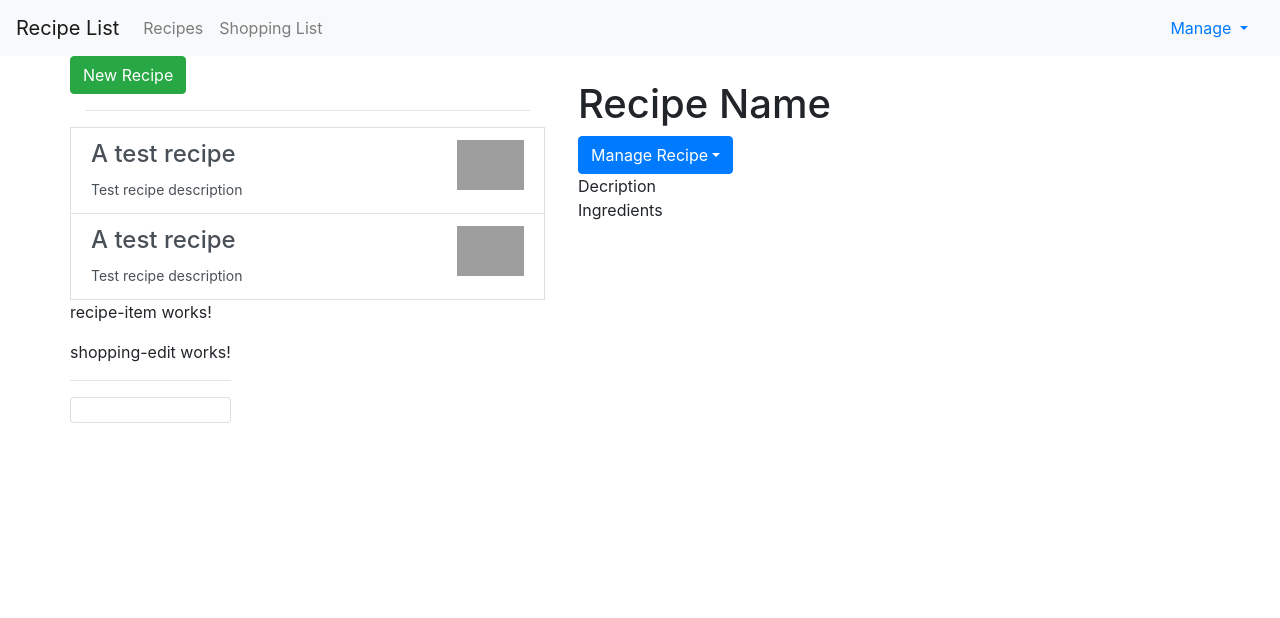
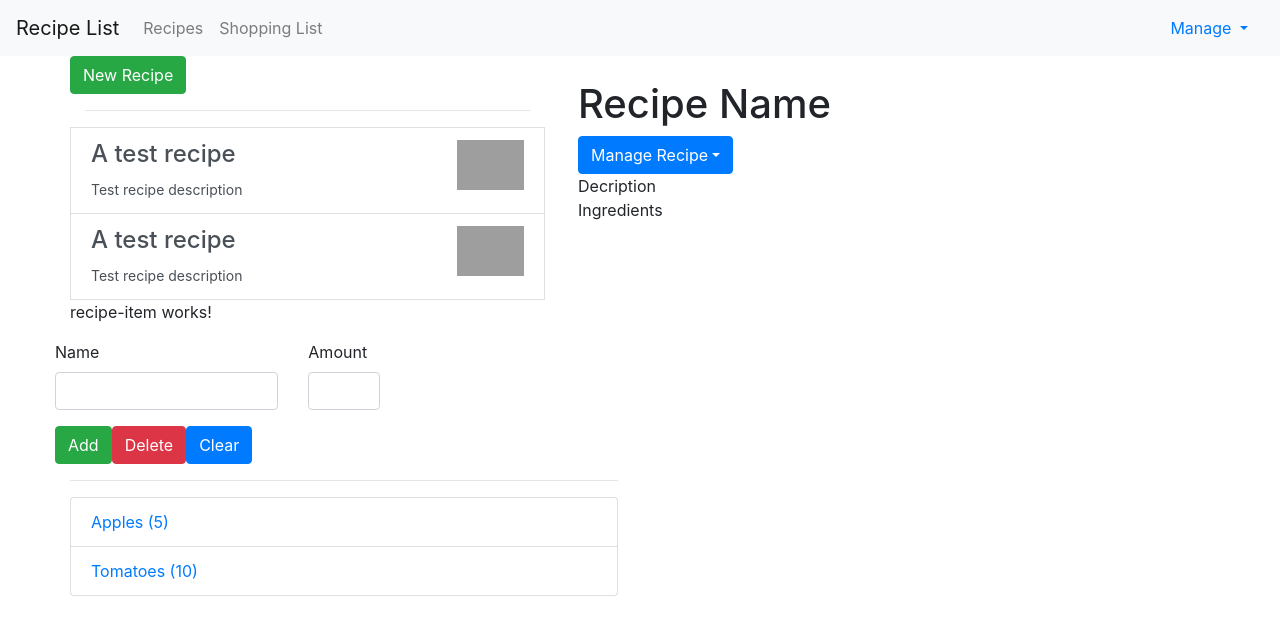
Before and after one commit to pkriengsiri/angular-recipe-book, an Angular app: page / in a window 1280 px wide. Shown: the top 618 px of the page. Built offline with nearby package versions, Linux system fonts and the light colour scheme; grey boxes are pictures that could not be loaded.

Commit message:
Updated shopping-list and shopping-edit components

```diff
--- a/src/app/shared/ingredient.model.ts
+++ b/src/app/shared/ingredient.model.ts
@@ -1,5 +1,5 @@
 export class Ingredient {
-    constructor (public name: string, public quantity: string) {
+    constructor (public name: string, public quantity: number) {
         this.name = name;
         this.quantity = quantity;
     }
--- a/src/app/shopping-list/shopping-edit/shopping-edit.component.html
+++ b/src/app/shopping-list/shopping-edit/shopping-edit.component.html
@@ -1 +1,21 @@
-<p>shopping-edit works!</p>
+<div class="row">
+  <div class="col-xs-12">
+    <form>
+      <div class="row">
+        <div class="col-sm-5 form-group">
+          <label for="name">Name</label>
+          <input type="text" id="name" class="form-control" />
+        </div>
+        <div class="col-sm-2 form-group">
+          <label for="amount">Amount</label>
+          <input type="text" class="form-control" id="amount" />
+        </div>
+      </div>
+      <div class="col-xs-12">
+        <button class="btn btn-success" type="submit">Add</button>
+        <button class="btn btn-danger">Delete</button>
+        <button class="btn btn-primary">Clear</button>
+      </div>
+    </form>
+  </div>
+</div>
--- a/src/app/shopping-list/shopping-list.component.html
+++ b/src/app/shopping-list/shopping-list.component.html
@@ -3,7 +3,12 @@
     <app-shopping-edit> </app-shopping-edit>
     <hr />
     <ul class="list-group">
-      <a class="list-group-item" style="cursor: pointer"></a>
+      <a
+        class="list-group-item"
+        style="cursor: pointer"
+        *ngFor="let ingredient of ingredients"
+        >{{ ingredient.name }} ({{ ingredient.quantity }})</a
+      >
     </ul>
   </div>
 </div>
--- a/src/app/shopping-list/shopping-list.component.ts
+++ b/src/app/shopping-list/shopping-list.component.ts
@@ -1,4 +1,6 @@
 import { Component, OnInit } from '@angular/core';
+
+import {Ingredient} from "../shared/ingredient.model";
 
 @Component({
   selector: 'app-shopping-list',
@@ -7,7 +9,7 @@
 })
 export class ShoppingListComponent implements OnInit {
 
-  ingredients = [];
+  ingredients: Ingredient[] = [new Ingredient('Apples',5), new Ingredient('Tomatoes',10)];
 
   constructor() { }
 
```
